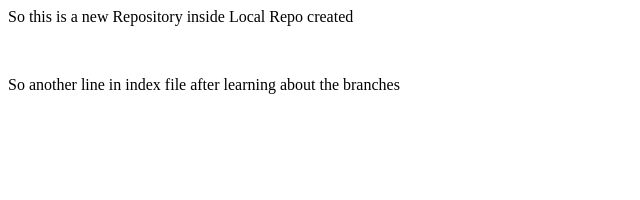
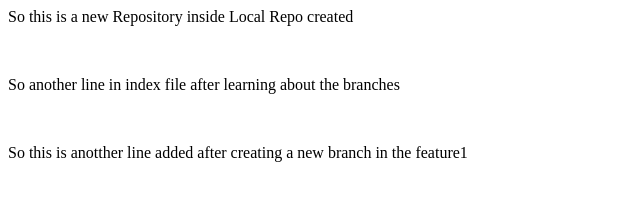
Before and after one commit to HitheshaP/LOCALREPO, a plain HTML site: page LocalRepo/index.html in a window 1280 px wide. Shown: the whole page, without its empty margins (0-640 px from the left). Drawn offline with Linux system fonts and the light colour scheme.

Commit message:
Changes in feature1 in index file in AI rooman folder

```diff
--- a/LocalRepo/index.html
+++ b/LocalRepo/index.html
@@ -1,3 +1,5 @@
 <p>So this is a new Repository inside Local Repo created</p>
 <br>
 <p>So another line in index file after learning about the branches</p>
+<br>
+<p>So this is anotther line added after creating a new branch in the feature1</p>
```
